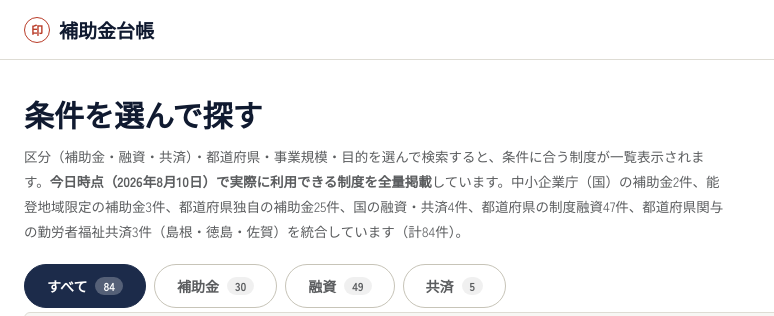
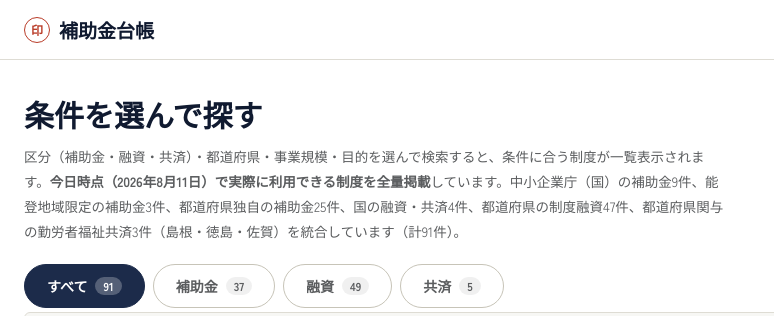
Before and after one commit to masanori141-oss/sme-support-japan, a plain HTML site: page docs/search.html in a window 1280 px wide. Shown: the top 316 px of the page, 0-774 px from the left. Drawn offline with Linux system fonts and the light colour scheme.

Commit message:
データ確認日・残りの固定件数表記もdata.jsから自動計算するように変更
「2026年8月10日時点」という日付が直っていないとのフィードバックを受け、
data.js側の sourceCheckedAt（クローラーが実際に確認した日付）の最新値
から「◯年◯月◯日時点」の表記を計算するように変更。index.html・
search.html の両方に同じ問題があったため両方修正。

あわせて、前回の対応漏れだった search.html 側の固定件数表記も
同じ方式で自動計算に統一:
- カテゴリタブの件数(すべて/補助金/融資/共済)
- ページ上部の内訳文（国の補助金◯件、能登地域限定◯件、
  都道府県独自◯件、都道府県関与共済◯件・県名 など）
- 設計メモの内訳文（融資のうち利率・限度額を一部/完全に確定できた
  道府県数 など）

ローカルのプレビューサーバーで両ページを実機ブラウザ実行し、
コンソールエラーなく全項目が現在のdata.js(91件、確認日2026-08-11)
から正しく計算されることを確認済み。

```diff
--- a/docs/search.html
+++ b/docs/search.html
@@ -128,7 +128,7 @@
 
 <div class="page-head">
   <h1>条件を選んで探す</h1>
-  <p>区分（補助金・融資・共済）・都道府県・事業規模・目的を選んで検索すると、条件に合う制度が一覧表示されます。<strong>今日時点（2026年8月10日）で実際に利用できる制度を全量掲載</strong>しています。中小企業庁（国）の補助金2件、能登地域限定の補助金3件、都道府県独自の補助金25件、国の融資・共済4件、都道府県の制度融資47件、都道府県関与の勤労者福祉共済3件（島根・徳島・佐賀）を統合しています（計84件）。</p>
+  <p>区分（補助金・融資・共済）・都道府県・事業規模・目的を選んで検索すると、条件に合う制度が一覧表示されます。<strong>今日時点（<span id="stat-asof-b">2026年8月10日</span>）で実際に利用できる制度を全量掲載</strong>しています。中小企業庁（国）の補助金<span id="stat-national-subsidy">2</span>件、能登地域限定の補助金<span id="stat-regional-subsidy">3</span>件、都道府県独自の補助金<span id="stat-subsidy-pref-entries">25</span>件、国の融資・共済<span id="stat-national-loan-kyosai">4</span>件、都道府県の制度融資<span id="stat-loan-pref-entries">47</span>件、都道府県関与の勤労者福祉共済<span id="stat-kyosai-pref-entries">3</span>件（<span id="stat-kyosai-pref-names-b">島根・徳島・佐賀</span>）を統合しています（計<span id="stat-total-c">84</span>件）。</p>
 </div>
 
 <div class="searchbar-wrap" style="padding-bottom:0;">
@@ -249,7 +249,7 @@
   <div id="result-list"></div>
 
   <div class="scale-note">
-    <strong>設計メモ：</strong>本ページは中小企業庁の公募情報（補助金）に加え、47都道府県を対象にResearch機能で4段階の横断調査を実施しています。①補助金は25道府県で受付期間を確認、②融資は全47都道府県の旗艦「制度融資」を特定、③融資のうち35道府県は公式パンフレットPDFで利率・限度額の確定値を追加取得（うち15道府県は完全確定、残りは概算値または要領原文での最終確認を推奨）、④共済は国の2制度に加え、都道府県が運営・費用負担する勤労者福祉共済を再調査した結果、島根・徳島・佐賀の3県のみ該当を確認（他44都道府県は市区町村単位が主流で、県レベルでは確認できず）。融資・共済は締切のある公募ではなく通年の申込・加入制度のため、「受付」欄には随時である旨を表示しています。融資の利率のうち「変動」「年2回改定」等の注記がある県（鳥取・高知など）は、登録時点の値である点にご注意ください。正式な条件は必ず各制度の公式サイト・パンフレットでご確認ください。
+    <strong>設計メモ：</strong>本ページは中小企業庁の公募情報（補助金）に加え、<span id="stat-47pref-f">47</span>都道府県を対象にResearch機能で4段階の横断調査を実施しています。①補助金は<span id="stat-subsidy-pref-b">25</span>道府県で受付期間を確認、②融資は全<span id="stat-47pref-g">47</span>都道府県の旗艦「制度融資」を特定、③融資のうち<span id="stat-loan-partial">35</span>道府県は公式パンフレットPDFで利率・限度額の確定値を追加取得（うち<span id="stat-loan-confirmed-b">15</span>道府県は完全確定、残りは概算値または要領原文での最終確認を推奨）、④共済は国の<span id="stat-kyosai-national-c">2</span>制度に加え、都道府県が運営・費用負担する勤労者福祉共済を再調査した結果、<span id="stat-kyosai-pref-names-c">島根・徳島・佐賀</span>の<span id="stat-kyosai-pref-d">3</span>県のみ該当を確認（他<span id="stat-non-kyosai-pref-b">44</span>都道府県は市区町村単位が主流で、県レベルでは確認できず）。融資・共済は締切のある公募ではなく通年の申込・加入制度のため、「受付」欄には随時である旨を表示しています。融資の利率のうち「変動」「年2回改定」等の注記がある県（鳥取・高知など）は、登録時点の値である点にご注意ください。正式な条件は必ず各制度の公式サイト・パンフレットでご確認ください。
   </div>
 </div>
 
@@ -257,6 +257,80 @@
 <script>
 
 let activeCategory = 'all';
+
+// ページ本文中の件数・日付表記は、すべて data.js (DATA) の実際の内容
+// から計算する。クローリングでDATAの中身が増減・更新されても、
+// この説明文がいつまでも古い数字のまま残らないようにするため。
+(function updateStats(){
+  if (typeof DATA === 'undefined' || !Array.isArray(DATA)) return;
+
+  const isPlaceholder = (label) => (label || '').includes('要確認');
+  const prefNameOf = (scopeLabel) => {
+    const m = /（(.+?)）/.exec(scopeLabel || '');
+    return m ? m[1] : null;
+  };
+  const stripSuffix = (name) => name ? name.replace(/[都道府県]$/, '') : null;
+
+  const total = DATA.length;
+  const loanEntries = DATA.filter(d => d.category === '融資');
+  const subsidyEntries = DATA.filter(d => d.category === '補助金');
+  const kyosaiEntries = DATA.filter(d => d.category === '共済');
+
+  const loanPrefEntries = loanEntries.filter(d => d.pref !== 'all');
+  const loanPrefCount = new Set(loanPrefEntries.map(d => d.pref)).size;
+  const loanNationalCount = loanEntries.length - loanPrefEntries.length;
+  const loanPartialCount = loanPrefEntries.filter(d => !isPlaceholder(d.amountLabel) || !isPlaceholder(d.rateLabel)).length;
+  const loanConfirmedCount = loanPrefEntries.filter(d => !isPlaceholder(d.amountLabel) && !isPlaceholder(d.rateLabel)).length;
+
+  const subsidyNationalCount = subsidyEntries.filter(d => d.pref === 'all').length;
+  const subsidyRegionalCount = subsidyEntries.filter(d => d.scope === 'regional').length;
+  const subsidyPrefEntries = subsidyEntries.filter(d => d.scope === 'prefecture');
+
+  const kyosaiNationalCount = kyosaiEntries.filter(d => d.pref === 'all').length;
+  const kyosaiPrefEntries = kyosaiEntries.filter(d => d.pref !== 'all');
+  const kyosaiPrefNames = [...new Set(kyosaiPrefEntries.map(d => stripSuffix(prefNameOf(d.scopeLabel))).filter(Boolean))];
+
+  const checkedDates = DATA.map(d => d.sourceCheckedAt).filter(Boolean).sort();
+  const latestCheckedAt = checkedDates[checkedDates.length - 1];
+  const asOfLabel = latestCheckedAt
+    ? (() => { const [y, m, d] = latestCheckedAt.split('-').map(Number); return `${y}年${m}月${d}日`; })()
+    : null;
+
+  const values = {
+    'cnt-all': total,
+    'cnt-hojo': subsidyEntries.length,
+    'cnt-yushi': loanEntries.length,
+    'cnt-kyosai': kyosaiEntries.length,
+    'stat-total-c': total,
+    'stat-national-subsidy': subsidyNationalCount,
+    'stat-regional-subsidy': subsidyRegionalCount,
+    'stat-subsidy-pref-entries': subsidyPrefEntries.length,
+    'stat-national-loan-kyosai': loanNationalCount + kyosaiNationalCount,
+    'stat-loan-pref-entries': loanPrefEntries.length,
+    'stat-kyosai-pref-entries': kyosaiPrefEntries.length,
+    'stat-47pref-f': loanPrefCount,
+    'stat-47pref-g': loanPrefCount,
+    'stat-subsidy-pref-b': new Set(subsidyPrefEntries.map(d => d.pref)).size,
+    'stat-loan-partial': loanPartialCount,
+    'stat-loan-confirmed-b': loanConfirmedCount,
+    'stat-kyosai-national-c': kyosaiNationalCount,
+    'stat-kyosai-pref-d': kyosaiPrefEntries.length,
+    'stat-non-kyosai-pref-b': loanPrefCount - kyosaiPrefEntries.length,
+  };
+
+  Object.entries(values).forEach(([id, value]) => {
+    const el = document.getElementById(id);
+    if (el) el.textContent = value;
+  });
+
+  ['stat-kyosai-pref-names-b', 'stat-kyosai-pref-names-c'].forEach(id => {
+    const el = document.getElementById(id);
+    if (el && kyosaiPrefNames.length) el.textContent = kyosaiPrefNames.join('・');
+  });
+
+  const asOfEl = document.getElementById('stat-asof-b');
+  if (asOfEl && asOfLabel) asOfEl.textContent = asOfLabel;
+})();
 
 function applyFilters(){
   const kw = document.getElementById('kw').value.trim();
```
Also changed, not shown: docs/index.html (+17 -1 lines).
